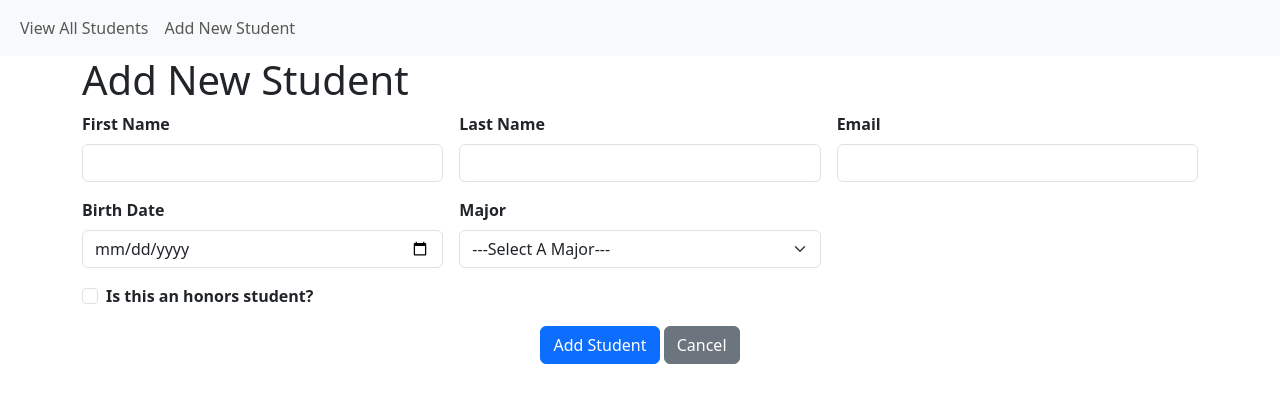
After one commit to awong213/helloworld2, a Flask app: page /student/create in a window 1280 px wide. The commit adds this page. Shown: the top 403 px of the page. Run offline with Flask 3, Linux system fonts and the light colour scheme.

Commit message:
Add student CRUD functionality with required email field

```diff
--- a/app.py
+++ b/app.py
@@ -1,42 +1,139 @@
-from flask import Flask, render_template, request
+import os
+from flask import Flask, render_template, request, redirect, url_for, flash
+from models import db, Student, Major
+from datetime import datetime as dt
+
+basedir = os.path.abspath(os.path.dirname(__file__))
+
 app = Flask(__name__)
+app.config['SQLALCHEMY_DATABASE_URI'] = 'sqlite:///' + os.path.join(app.instance_path, 'university.db')
+app.config['SQLALCHEMY_TRACK_MODIFICATIONS'] = False
+app.config['SECRET_KEY'] = 'beyond_course_scope'
+db.init_app(app)
+
+
+@app.route('/student/view')
+def student_view_all():
+    students = Student.query.outerjoin(Major, Student.major_id == Major.major_id) \
+        .add_entity(Major) \
+        .order_by(Student.last_name, Student.first_name) \
+        .all()
+    return render_template('student_view_all.html', students=students)
+
+
+@app.route('/student/view/<int:student_id>')
+def student_view(student_id):
+    student = Student.query.filter_by(student_id=student_id).first()
+    majors = Major.query.order_by(Major.major) \
+        .order_by(Major.major) \
+        .all()
+
+    if student:
+        return render_template('student_entry.html', student=student, majors=majors, action='read')
+
+    else:
+        flash(f'Student attempting to be viewed could not be found!', 'error')
+        return redirect(url_for('student_view_all'))
+
+
+@app.route('/student/create', methods=['GET', 'POST'])
+def student_create():
+    if request.method == 'GET':
+        majors = Major.query.order_by(Major.major) \
+            .order_by(Major.major) \
+            .all()
+        return render_template('student_entry.html', majors=majors, action='create')
+    elif request.method == 'POST':
+        first_name = request.form['first_name']
+        last_name = request.form['last_name']
+        email = request.form.get('email', '').strip()
+        major_id = request.form['major_id']
+
+        if not email or len(email) > 100:
+            flash('Email is required and must be 100 characters or fewer.', 'error')
+            return redirect(url_for('student_create'))
+
+        birth_date = request.form['birth_date']
+        is_honors = True if 'is_honors' in request.form else False
+
+        student = Student(
+            first_name=first_name,
+            last_name=last_name,
+            email=email,
+            major_id=major_id,
+            birth_date=dt.strptime(birth_date, '%Y-%m-%d'),
+            is_honors=is_honors
+        )
+        db.session.add(student)
+        db.session.commit()
+        flash(f'{first_name} {last_name} was successfully added!', 'success')
+        return redirect(url_for('student_view_all'))
+
+    flash('Invalid action. Please try again.', 'error')
+    return redirect(url_for('student_view_all'))
+
+
+@app.route('/student/update/<int:student_id>', methods=['GET', 'POST'])
+def student_edit(student_id):
+    if request.method == 'GET':
+        student = Student.query.filter_by(student_id=student_id).first()
+        majors = Major.query.order_by(Major.major) \
+            .order_by(Major.major) \
+            .all()
+
+        if student:
+            return render_template('student_entry.html', student=student, majors=majors, action='update')
+
+        else:
+            flash(f'Student attempting to be edited could not be found!', 'error')
+
+    elif request.method == 'POST':
+        student = Student.query.filter_by(student_id=student_id).first()
+
+        if student:
+            email = request.form.get('email', '').strip()
+
+            if not email or len(email) > 100:
+                flash('Email is required and must be 100 characters or fewer.', 'error')
+                return redirect(url_for('student_edit', student_id=student_id))
+
+            student.first_name = request.form['first_name']
+            student.last_name = request.form['last_name']
+            student.email = email
+            student.major_id = request.form['major_id']
+            student.birth_date = dt.strptime(request.form['birth_date'], '%Y-%m-%d')
+            student.num_credits_completed = request.form['num_credits_completed']
+            student.gpa = request.form['gpa']
+            student.is_honors = True if 'is_honors' in request.form else False
+
+            db.session.commit()
+            flash(f'{student.first_name} {student.last_name} was successfully updated!', 'success')
+        else:
+            flash(f'Student attempting to be edited could not be found!', 'error')
+
+        return redirect(url_for('student_view_all'))
+
+    return redirect(url_for('student_view_all'))
+
+
+@app.route('/student/delete/<int:student_id>')
+def student_delete(student_id):
+    student = Student.query.filter_by(student_id=student_id).first()
+
+    if student:
+        db.session.delete(student)
+        db.session.commit()
+        flash(f'{student} was successfully deleted!', 'success')
+    else:
+        flash(f'Delete failed! Student could not be found.', 'error')
+
+    return redirect(url_for('student_view_all'))
 
 
 @app.route('/')
-def hello_world():
-    return 'Hello World from Amber Wong! I am adding my first code change.'
+def home():
+    return redirect(url_for('student_view_all'))
 
 
-@app.route('/hello')
-def hello():
-    return render_template('hello.html')
-
-
-@app.route('/about')
-def about():
-    return render_template('about.html')
-
-@app.route('/about-css')
-def about_css():
-    return render_template('about-css.html')
-
-@app.route('/favorite-course')
-def favorite_course():
-    subject = request.args.get('subject', '')
-    course_number = request.args.get('course_number', '')
-
-    return render_template(
-        'favorite-course.html',
-        subject=subject,
-        course_number=course_number
-    )
-
-@app.route('/contact', methods=['GET', 'POST'])
-def contact():
-    if request.method == 'POST':
-        return render_template('contact.html', form_submitted=True)
-    else:
-        return render_template('contact.html')
-
 if __name__ == '__main__':
-    app.run(port=5001)
+    app.run()
--- a/requirements.txt
+++ b/requirements.txt
@@ -1 +1,2 @@
 Flask~=3.1.3
+Flask-SQLAlchemy~=3.1.1
--- a/templates/base.html
+++ b/templates/base.html
@@ -1,22 +1,32 @@
 <!DOCTYPE html>
 <html lang="en">
-<head>
+  <head>
     <meta charset="utf-8">
     <meta name="viewport" content="width=device-width, initial-scale=1">
+    <title>{% block page_title %}{% endblock %}</title>
+    <link href="https://cdn.jsdelivr.net/npm/bootstrap@5.3.3/dist/css/bootstrap.min.css" rel="stylesheet" integrity="sha384-QWTKZyjpPEjISv5WaRU9OFeRpok6YctnYmDr5pNlyT2bRjXh0JMhjY6hW+ALEwIH" crossorigin="anonymous">
+    </head>
+  <body>
+  <nav class="navbar navbar-expand-lg navbar-light bg-light">
+  <div class="container-fluid">
+    <div class="collapse navbar-collapse" id="navbarSupportedContent">
+      <ul class="navbar-nav me-auto mb-2 mb-lg-0">
+        <li class="nav-item">
+          <a class="nav-link" href="{{ url_for('student_view_all') }}">View All Students</a>
+        </li>
+        <li class="nav-item">
+          <a class="nav-link" href="{{ url_for('student_create') }}">Add New Student</a>
+        </li>
+      </ul>
+    </div>
+  </div>
+</nav>
 
-    <title>Amber Wong - {% block page_title %}{% endblock %}</title>
-
-    <link href="https://cdn.jsdelivr.net/npm/bootstrap@5.3.3/dist/css/bootstrap.min.css"
-          rel="stylesheet"
-          integrity="sha384-QWTKZyjpPEjISv5WaRU9OFeRpok6YctnYmDr5pNlyT2bRjXh0JMhjY6hW+ALEwIH"
-          crossorigin="anonymous">
-</head>
-<body>
-    <div class="container py-4">
-        <h1>Amber Wong</h1>
-        <h2>{% block page_head %}{% endblock %}</h2>
+    <div class="container">
+        <h1>{% block page_head %}{% endblock %}</h1>
 
         {% block page_content %}{% endblock %}
     </div>
-</body>
+    <script src="https://cdn.jsdelivr.net/npm/bootstrap@5.3.3/dist/js/bootstrap.bundle.min.js" integrity="sha384-YvpcrYf0tY3lHB60NNkmXc5s9fDVZLESaAA55NDzOxhy9GkcIdslK1eN7N6jIeHz" crossorigin="anonymous"></script>
+  </body>
 </html>
--- /dev/null
+++ b/templates/student_entry.html
@@ -0,0 +1,155 @@
+{% extends "base.html" %}
+
+{% block page_title %}
+    {% if action == 'create' %}
+        Add New Student
+    {% elif action == 'update' %}
+        Update Student
+    {% else %}
+        View Student
+    {% endif %}
+{% endblock %}
+
+{% block page_head %}
+    {% if action == 'create' %}
+        Add New Student
+    {% elif action == 'update' %}
+        Update Student
+    {% else %}
+        View Student
+    {% endif %}
+{% endblock %}
+
+{% block page_content %}
+{% set editable = action in ['create', 'update'] %}
+
+<form class="row g-3"
+      action="{{ url_for('student_edit', student_id=student['student_id']) if student else url_for('student_create') }}"
+      method="post">
+
+  <div class="col-md-4">
+    {% if editable %}
+      <label for="first_name" class="form-label"><strong>First Name</strong></label>
+      <input type="text" class="form-control" id="first_name" name="first_name"
+             maxlength="30"
+             value="{{ student['first_name'] if student else '' }}" required>
+    {% else %}
+      <strong>First Name</strong>
+      <br>{{ student['first_name'] }}
+    {% endif %}
+  </div>
+
+  <div class="col-md-4">
+    {% if editable %}
+      <label for="last_name" class="form-label"><strong>Last Name</strong></label>
+      <input type="text" class="form-control" id="last_name" name="last_name"
+             maxlength="50"
+             value="{{ student['last_name'] if student else '' }}" required>
+    {% else %}
+      <strong>Last Name</strong>
+      <br>{{ student['last_name'] }}
+    {% endif %}
+  </div>
+
+  <div class="col-md-4">
+    {% if editable %}
+      <label for="email" class="form-label"><strong>Email</strong></label>
+      <input type="email" class="form-control" id="email" name="email" maxlength="100"
+             value="{{ student['email'] if student else '' }}" required>
+    {% else %}
+      <strong>Email</strong>
+      <br>{{ student['email'] }}
+    {% endif %}
+  </div>
+
+  <div class="col-md-4">
+    {% if editable %}
+      <label for="birth_date" class="form-label"><strong>Birth Date</strong></label>
+      <input type="date" class="form-control" id="birth_date" name="birth_date"
+             value="{{ student['birth_date'].strftime('%Y-%m-%d') if student else '' }}" required>
+    {% else %}
+      <strong>Birth Date</strong>
+      <br>{{ student['birth_date'].strftime('%m/%d/%Y') }}
+    {% endif %}
+  </div>
+
+  <div class="col-md-4">
+    {% if editable %}
+      <label for="major_id" class="form-label"><strong>Major</strong></label>
+      <select name="major_id" id="major_id" class="form-select">
+        <option value="0">---Select A Major---</option>
+        {% for each_major in majors %}
+          <option value="{{ each_major['major_id'] }}"
+                  {% if student and each_major['major_id'] == student['major_id'] %}selected{% endif %}>
+            {{ each_major['major'] }}
+          </option>
+        {% endfor %}
+      </select>
+    {% else %}
+      <strong>Major</strong>
+      <br>
+      {% for each_major in majors %}
+        {% if each_major['major_id'] == student['major_id'] %}
+          {{ each_major['major'] }}
+        {% endif %}
+      {% endfor %}
+    {% endif %}
+  </div>
+
+  {% if action in ['read', 'update'] %}
+    <div class="col-md-4">
+      {% if editable %}
+        <label for="num_credits_completed" class="form-label">
+          <strong>Number of Credits Completed</strong>
+        </label>
+        <input type="number" min="0" max="200" class="form-control"
+               id="num_credits_completed" name="num_credits_completed"
+               value="{{ student['num_credits_completed'] }}" required>
+      {% else %}
+        <strong>Number of Credits Completed</strong>
+        <br>{{ student['num_credits_completed'] }}
+      {% endif %}
+    </div>
+
+    <div class="col-md-4">
+      {% if editable %}
+        <label for="gpa" class="form-label"><strong>GPA</strong></label>
+        <input type="number" step="0.01" min="0.00" max="4.00"
+               class="form-control" id="gpa" name="gpa"
+               value="{{ student['gpa'] }}" required>
+      {% else %}
+        <strong>GPA</strong>
+        <br>{{ student['gpa'] }}
+      {% endif %}
+    </div>
+  {% endif %}
+
+  <div class="col-12">
+    {% if editable %}
+      <div class="form-check">
+        <input class="form-check-input" type="checkbox"
+               id="is_honors" name="is_honors"
+               {% if student and student['is_honors'] %}checked{% endif %}>
+        <label class="form-check-label" for="is_honors">
+          <strong>Is this an honors student?</strong>
+        </label>
+      </div>
+    {% else %}
+      <strong>Is this an honors student?</strong>
+      <br>{{ 'Yes' if student['is_honors'] else 'No' }}
+    {% endif %}
+  </div>
+
+  <div class="col-12 text-center">
+    {% if editable %}
+      <button class="btn btn-primary" type="submit">
+        {{ 'Add' if action == 'create' else 'Update' }} Student
+      </button>
+    {% endif %}
+
+    <a href="{{ url_for('student_view_all') }}" class="btn btn-secondary">
+      {{ 'Cancel' if editable else 'Return' }}
+    </a>
+  </div>
+</form>
+{% endblock %}
```
Also changed, not shown: create_db.py (added, +60 -0 lines), models.py (added, +44 -0 lines), templates/student_view_all.html (added, +66 -0 lines).
